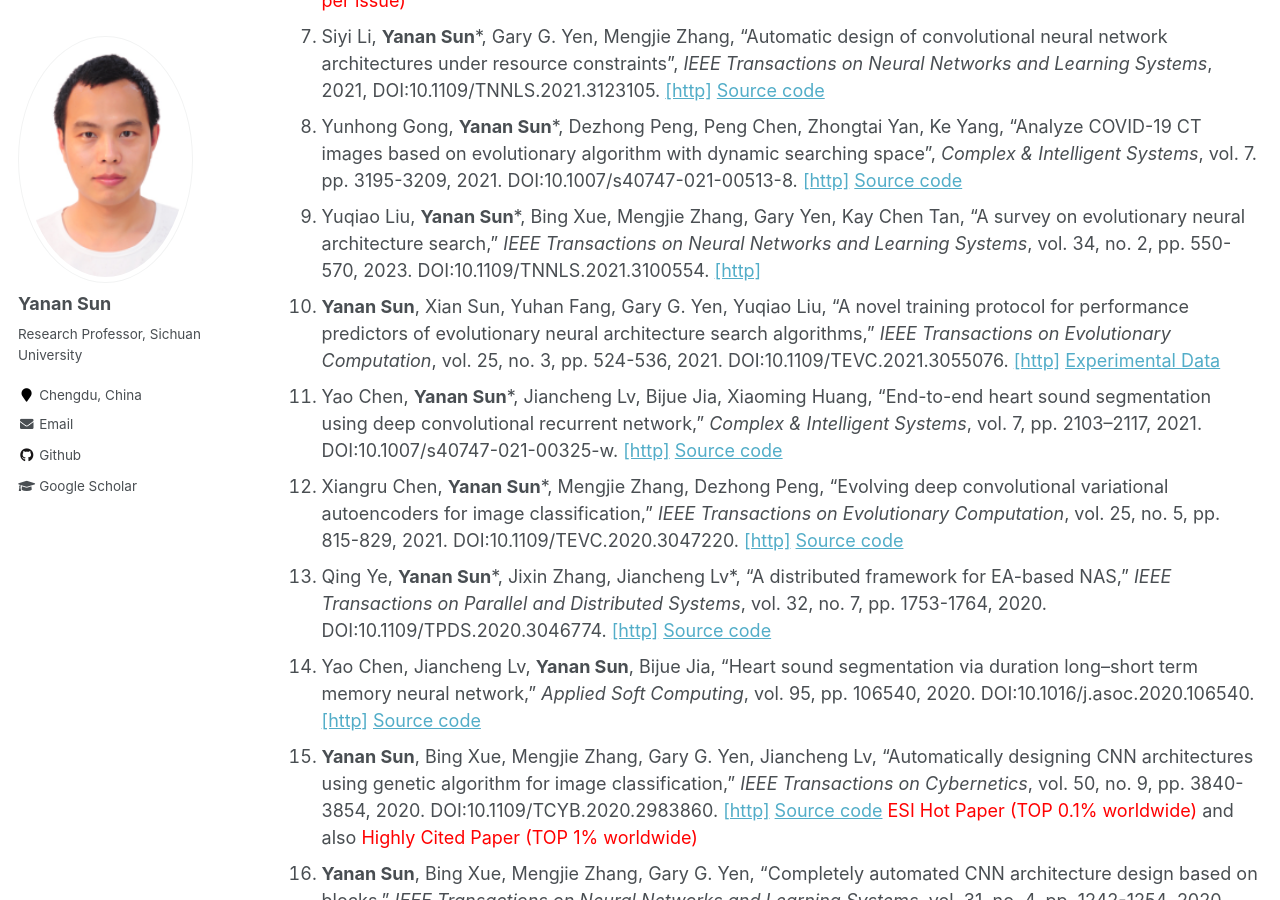
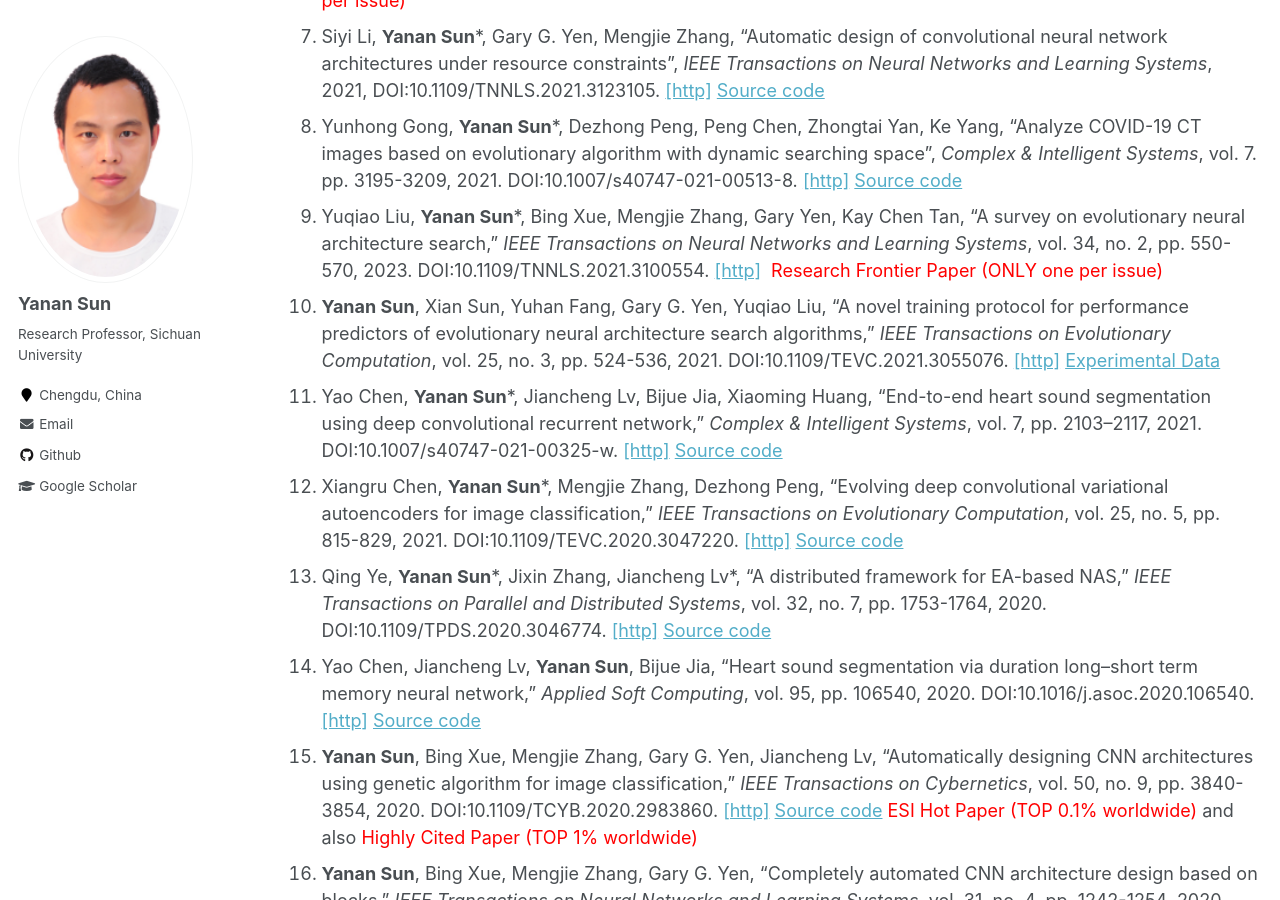
Before and after one commit to yn-sun/yn-sun.github.io, a Jekyll site: the page built from _pages/publications.md, in a window 1280 px wide and 900 px high, scrolled down 1023 px. Built offline with Jekyll 4.4.1, drawn with Linux system fonts in a browser that asks for light colours; comment, search, counter and statistics services are not loaded.

Commit message:
Update publications.md

```diff
--- a/_pages/publications.md
+++ b/_pages/publications.md
@@ -19,7 +19,7 @@
 6. **Yanan Sun**, Gary G. Yen, Bing Xue, Mengjie Zhang, Jiancheng Lv, "ArcText: A unified text approach to describing convolutional neural network architectures," <i>IEEE Transactions on Artificial Intelligence</i>, vol. 3, no. 4, pp. 526-540, 2022, DOI:10.1109/TAI.2021.3128502. [[http]](https://ieeexplore.ieee.org/document/9618852) [Source code](https://github.com/yn-sun/arctext)&nbsp;&nbsp;<span style="color: #FF0000">Research Frontier Paper (ONLY one per issue)</span>
 7. Siyi Li, **Yanan Sun***, Gary G. Yen, Mengjie Zhang, "Automatic design of convolutional neural network architectures under resource constraints", <i>IEEE Transactions on Neural Networks and Learning Systems</i>, 2021, DOI:10.1109/TNNLS.2021.3123105. [[http]](https://ieeexplore.ieee.org/document/9609007) [Source code](https://github.com/LLLsy-0868/CH-CNN)
 8. Yunhong Gong, **Yanan Sun***, Dezhong Peng, Peng Chen, Zhongtai Yan, Ke Yang, "Analyze COVID-19 CT images based on evolutionary algorithm with dynamic searching space", <i>Complex & Intelligent Systems</i>, vol. 7. pp. 3195-3209, 2021. DOI:10.1007/s40747-021-00513-8. [[http]](https://link.springer.com/article/10.1007%2Fs40747-021-00513-8) [Source code](https://github.com/yh-gong/EAVLCOVID)
-9. Yuqiao Liu, **Yanan Sun***, Bing Xue, Mengjie Zhang, Gary Yen, Kay Chen Tan, "A survey on evolutionary neural architecture search," <i>IEEE Transactions on Neural Networks and Learning Systems</i>, vol. 34, no. 2, pp. 550-570, 2023. DOI:10.1109/TNNLS.2021.3100554. [[http]](https://ieeexplore.ieee.org/abstract/document/9508774)
+9. Yuqiao Liu, **Yanan Sun***, Bing Xue, Mengjie Zhang, Gary Yen, Kay Chen Tan, "A survey on evolutionary neural architecture search," <i>IEEE Transactions on Neural Networks and Learning Systems</i>, vol. 34, no. 2, pp. 550-570, 2023. DOI:10.1109/TNNLS.2021.3100554. [[http]](https://ieeexplore.ieee.org/abstract/document/9508774)&nbsp;&nbsp;<span style="color: #FF0000">Research Frontier Paper (ONLY one per issue)</span>
 10. **Yanan Sun**, Xian Sun, Yuhan Fang, Gary G. Yen, Yuqiao Liu, "A novel training protocol for performance predictors of evolutionary neural architecture search algorithms," <i>IEEE Transactions on Evolutionary Computation</i>, vol. 25, no. 3, pp. 524-536, 2021. DOI:10.1109/TEVC.2021.3055076. [[http]](https://ieeexplore.ieee.org/document/9336721) [Experimental Data](https://github.com/yn-sun/PRI)
 11. Yao Chen, **Yanan Sun***, Jiancheng Lv, Bijue Jia, Xiaoming Huang, "End-to-end heart sound segmentation using deep convolutional recurrent network," <i>Complex & Intelligent Systems</i>, vol. 7, pp. 2103–2117, 2021. DOI:10.1007/s40747-021-00325-w. [[http]](https://link.springer.com/article/10.1007/s40747-021-00325-w) [Source code](https://github.com/yn-sun/paper_source_code/tree/main/CLSTM)
 12. Xiangru Chen, **Yanan Sun***, Mengjie Zhang, Dezhong Peng, "Evolving deep convolutional variational autoencoders for image classification," <i>IEEE Transactions on Evolutionary Computation</i>, vol. 25, no. 5, pp. 815-829, 2021. DOI:10.1109/TEVC.2020.3047220. [[http]](https://ieeexplore.ieee.org/document/9306892) [Source code](https://github.com/yn-sun/evovae)
```
